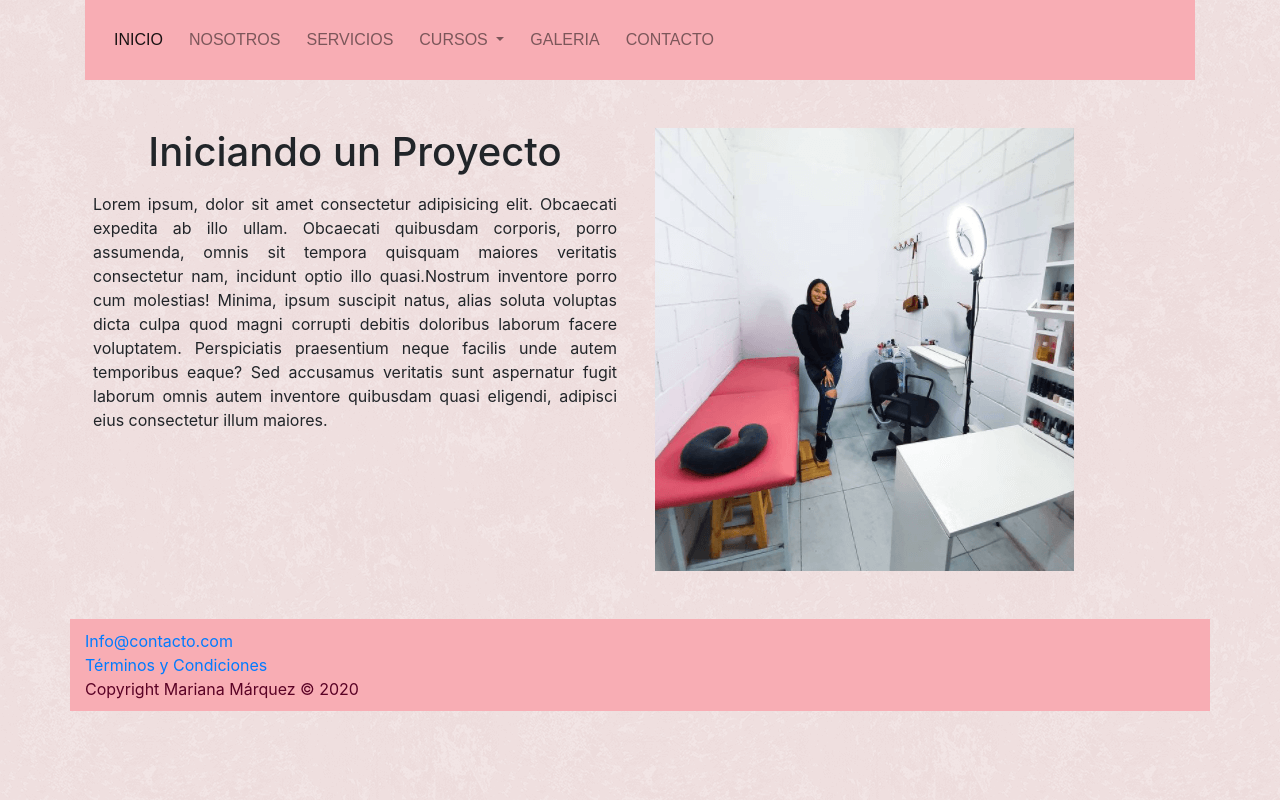
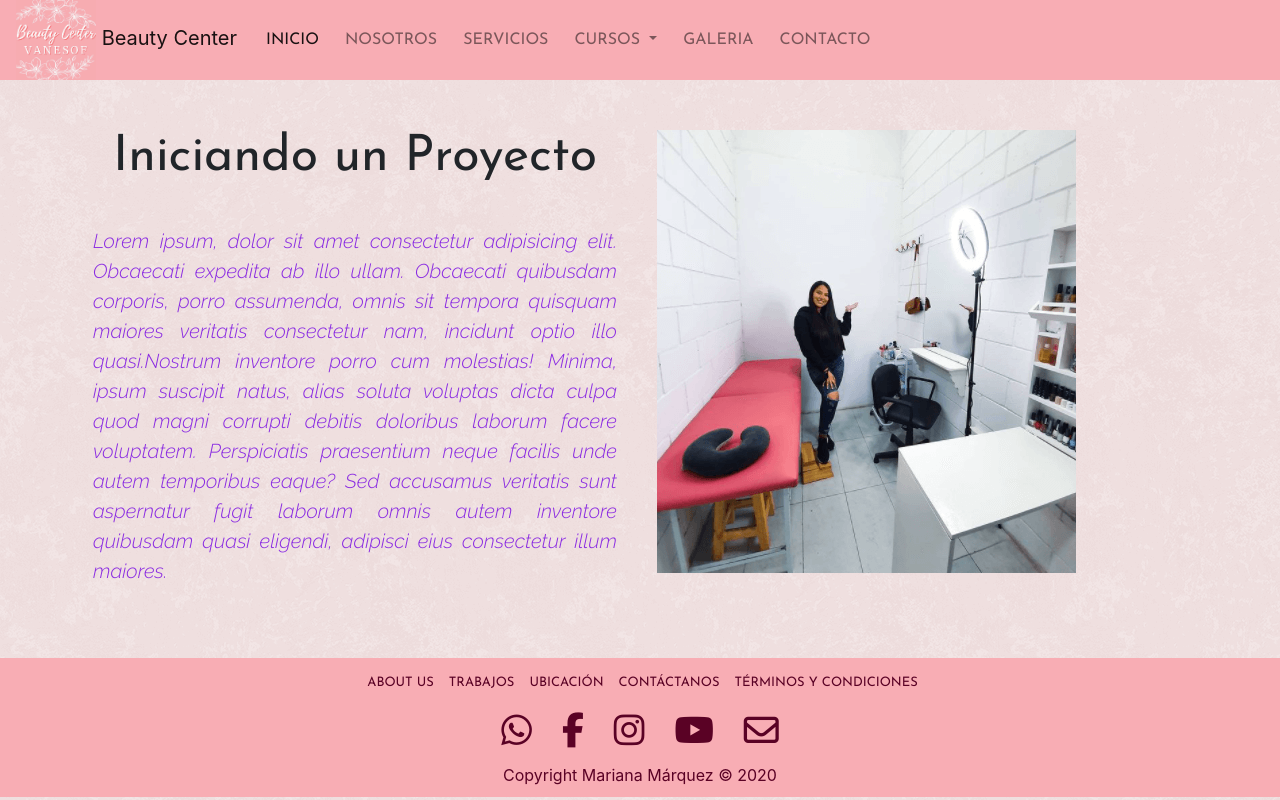
Before and after one commit to marianamq/beauty-center-vanesof, a website: page nosotros.html in a window 1280 px wide. Drawn offline with nearby package versions, Linux system fonts and the light colour scheme; a web font is replaced by a local one.

Commit message:
Agregando los cambios de nav y footer

```diff
--- a/nosotros.html
+++ b/nosotros.html
@@ -1,30 +1,29 @@
 <!DOCTYPE html>
-</body>
-</html>
 <html lang="es">
   <head>
     <meta charset="UTF-8">
     <meta name="viewport" content="width=device-width, initial-scale=1.0">
     <meta name="description=" content="Un emprendimiento con gran dedicación y apoyo, así dimos nuestros primeros pasos en Beauty Center Vanesof">
     <meta name="keywords" content="Peluquería, Acerca de nosotros, Proyecto, Presentación">
-        <link rel="stylesheet" href="https://cdn.jsdelivr.net/npm/bootstrap@4.5.3/dist/css/bootstrap.min.css" integrity="sha384-TX8t27EcRE3e/ihU7zmQxVncDAy5uIKz4rEkgIXeMed4M0jlfIDPvg6uqKI2xXr2" crossorigin="anonymous">
+    <link rel="stylesheet" href="https://cdn.jsdelivr.net/npm/bootstrap@4.6.0/dist/css/bootstrap.min.css" integrity="sha384-B0vP5xmATw1+K9KRQjQERJvTumQW0nPEzvF6L/Z6nronJ3oUOFUFpCjEUQouq2+l" crossorigin="anonymous">
+    <link rel="stylesheet" href="./css/styles.css">
     <link rel="preconnect" href="https://fonts.gstatic.com">
-        <link rel="stylesheet" href="./css/styles.css">
-        <link href="https://fonts.googleapis.com/css2?family=Lato:ital,wght@1,300&family=Nixie+One&display=swap" rel="stylesheet">
+    <link href="https://fonts.googleapis.com/css2?family=Josefin+Sans&family=Raleway:ital,wght@1,300&display=swap" rel="stylesheet" rel="stylesheet">
     <title>Nosotros</title>
+    <script src="https://kit.fontawesome.com/c91ce8e860.js" crossorigin="anonymous"></script>
   </head>
   <body>
 
     <header>
-        <div class="container-md">
-          <div class="menu__home">
-            <nav class="navbar navbar-expand-lg navbar-light ">
-              <img src="./beautycenter-logo.jpg" class="menu__img" alt="">
-              <button class="navbar-toggler" type="button" data-toggle="collapse" data-target="#navbarSupportedContent" aria-controls="navbarSupportedContent" aria-expanded="false" aria-label="Toggle navigation">
+      <nav class="navbar navbar-expand-md navbar-light">
+        <a class="navbar-brand" href="index.html">
+          <img src="./images/logo_beuty-center.jpg" height="80px "alt="logo-beauty-center-vanesof">
+          Beauty Center
+        </a>
+        <button class="navbar-toggler" type="button" data-toggle="collapse" data-target="#navbarMenu" aria-controls="navbarMenu" aria-expanded="false" aria-label="Toggle navigation">
           <span class="navbar-toggler-icon"></span>
         </button>
-              <div class="menu__navegation">
-                <div class="collapse navbar-collapse" id="navbarSupportedContent">
+        <div class="collapse navbar-collapse" id="navbarMenu">
           <ul class="navbar-nav mr-auto">
             <li class="nav-item active">
               <a class="nav-link" href="./index.html">Inicio</a>
@@ -47,17 +46,14 @@
               </div>
             </li>
             <li class="nav-item">
-                      <a class="nav-link" href="./servicios.html">Galeria</a>
+              <a class="nav-link" href="./galeria.html">Galeria</a>
             </li>
             <li class="nav-item">
-                      <a class="nav-link" href="./servicios.html">Contacto</a>
+              <a class="nav-link" href="./contacto.html">Contacto</a>
             </li>
           </ul>
         </div>
-              </div>
       </nav>
-          </div>
-        </div>
     </header>
 
 
@@ -91,16 +87,27 @@
     </section>
 
 
-      <footer class="footer__information container mt-3">
-        <div class="footer__information--about-us">
-          <a class="d-block text-decoration-none" href="#"> Info@contacto.com</a>
-          <a class="d-block text-decoration-none" href="#">Términos y Condiciones</a>
+    <footer>
+      <div class="footer_info d-flex justify-content-center">
+        <a href="nosotros.html" class="text-reset">About Us</a>
+        <a href="galeria.html" class="text-reset">Trabajos</a>
+        <a href="contacto.html" class="text-reset">Ubicación</a>
+        <a href="contacto.html" class="text-reset">Contáctanos</a>
+        <a href="#" class="text-reset">Términos y Condiciones</a>
       </div>
+      <div class="footer_icons d-flex justify-content-center ">
+        <a href="https://wa.link/s5kvev"><i class="footer_icon fab fa-whatsapp"></i></a>
+        <a href="https://www.facebook.com/"><i class="footer_icon fab fa-facebook-f"></i></a>
+        <a href="https://www.instagram.com/beautycentervs/"><i class="footer_icon fab fa-instagram"></i></a>
+        <a href="https://youtube.com/"><i class="footer_icon fab fa-youtube"></i></a>
+        <a href="https://mail.google.com/mail/u/0/#inbox"><i class="footer_icon far fa-envelope"></i></a>
+      </div>
+      <div class="d-flex justify-content-center">
         Copyright Mariana Márquez &copy; 2020
+      </div>
     </footer>
 
     <script src="https://code.jquery.com/jquery-3.5.1.slim.min.js" integrity="sha384-DfXdz2htPH0lsSSs5nCTpuj/zy4C+OGpamoFVy38MVBnE+IbbVYUew+OrCXaRkfj" crossorigin="anonymous"></script>
-      <script src="https://cdn.jsdelivr.net/npm/bootstrap@4.5.3/dist/js/bootstrap.bundle.min.js" integrity="sha384-ho+j7jyWK8fNQe+A12Hb8AhRq26LrZ/JpcUGGOn+Y7RsweNrtN/tE3MoK7ZeZDyx" crossorigin="anonymous"></script>
+    <script src="https://cdn.jsdelivr.net/npm/bootstrap@4.6.0/dist/js/bootstrap.bundle.min.js" integrity="sha384-Piv4xVNRyMGpqkS2by6br4gNJ7DXjqk09RmUpJ8jgGtD7zP9yug3goQfGII0yAns" crossorigin="anonymous"></script>
   </body>
-
 </html>
--- a/scss/styles.scss
+++ b/scss/styles.scss
@@ -66,12 +66,12 @@
     padding: 15px;
 }
 
+.inicio__titulo{
+    font-family: 'Josefin Sans', sans-serif;
+}
+
 .inicio__contenido{
     font-family: 'Raleway', sans-serif;
-}
-
-.inicio__titulo{
-    font-family: 'Josefin Sans', sans-serif;
 }
 
 footer{
@@ -92,3 +92,28 @@
         margin: 15px;
     }
 }
+
+.nosotros__container{
+    transition: all 1s ease-in-out;
+    .nosotros__title{
+        font-size: 50px;
+        margin-bottom: 30px;
+        font-family: 'Josefin Sans', sans-serif;
+    }
+    .nosotros__text--p{
+        padding: 1rem;
+        color: blueviolet;
+        font-size: 20px;
+        text-align: justify;
+        font-family: 'Raleway', sans-serif;
+    }
+    .nosotros__img img{
+        transition: all 1s ease-in-out;
+        margin: 2px;
+        &:hover{
+            transform: translate(30px) scale(1.2);
+            transform-origin: center;
+            box-shadow: -10px 10px #99003d6b;
+        }
+    }
+}
```
Also changed, not shown: css/styles.css. Lines whose indentation alone changed are shown as unchanged.
